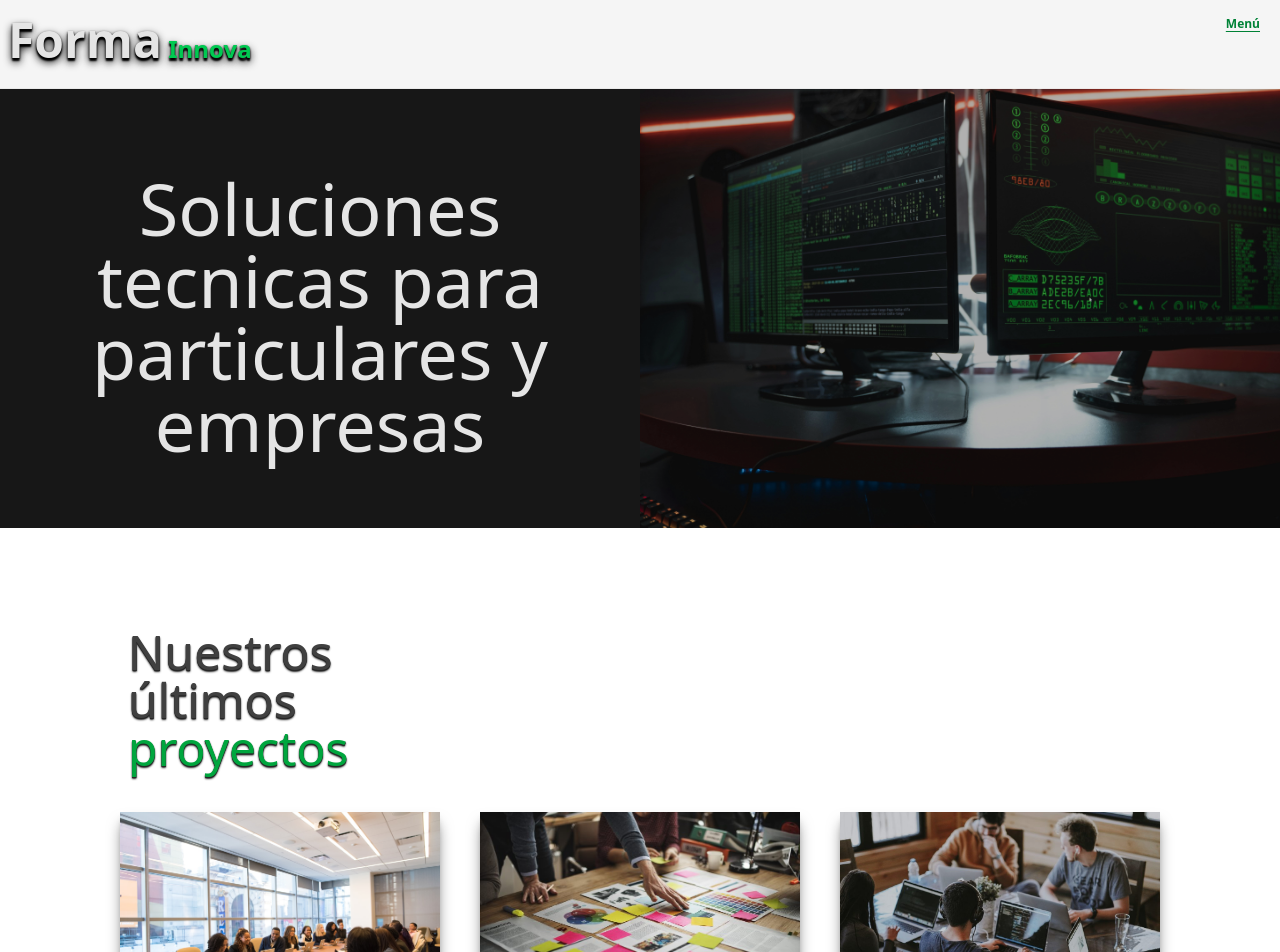
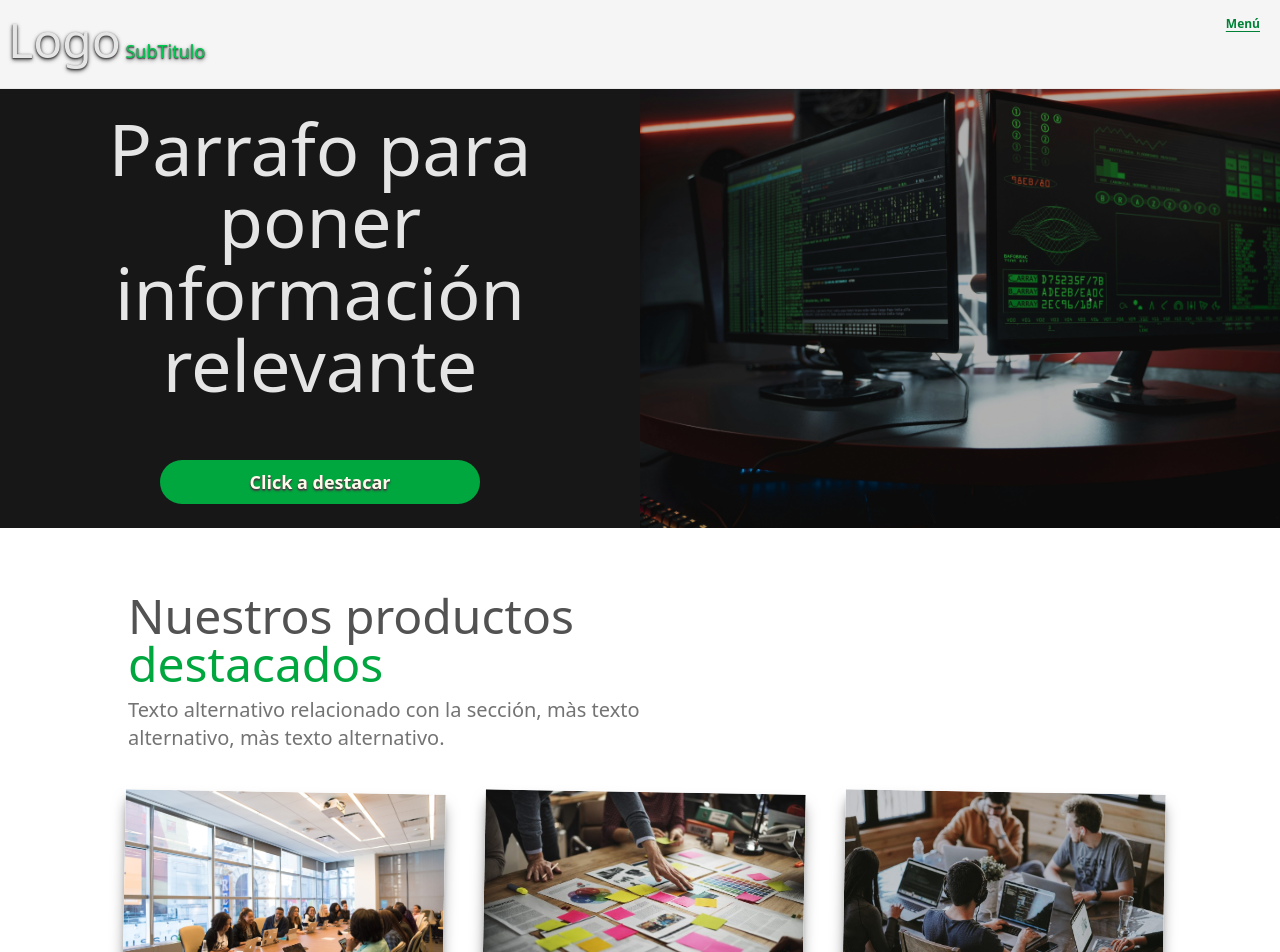
Before and after one commit to cob0003-sketch/prueba-router-dom, a React (Vite) app: page / in a window 1280 px wide. Shown: the top 952 px of the page. Built offline with nearby package versions, Linux system fonts and the light colour scheme.

Commit message:
Añadiendo animaciones a las fotos

```diff
--- a/src/components/Header.tsx
+++ b/src/components/Header.tsx
@@ -37,7 +37,7 @@ export default function Header() {
         <>
             <section className='relative'>
                 <div className='fixed flex flex-row justify-between items-start w-full bg-neutral-100/95 py-2 z-100 top-0 left-0'>
-                    <h1 className='flex-1 text-5xl p-2 pb-4 text-neutral-200 font-bold text-shadow-lg text-shadow-black'>Forma<span className='text-2xl text-green-500'>{' '}Innova</span></h1>
+                    <h1 className='flex-1 text-5xl p-2 pb-4 text-neutral-200 font-semi-bold text-shadow-md text-shadow-neutral-600'>Logo<span className='text-lg text-green-500'>{' '}SubTitulo</span></h1>
                     <div className='flex flex-col  '>
                         <button
                             type='button'
@@ -64,17 +64,18 @@ export default function Header() {
 
 
                 <div className='grid grid-cols-2 mt-22'>
-                    <div className='relative min-h-110 bg-neutral-900'>
+                    <div className='relative min-h-110 bg-neutral-900 flex flex-col items-center justify-center gap-15'>
                         <motion.p
-                            initial={{ opacity: 0, x: 60 }}
-                            animate={{ opacity: 1, x: 0 }}
+                            initial={{ opacity: 0, x: 60}}
+                            animate={{ opacity: 1, x: 0}}
                             transition={{ duration: 3, delay: 0.4, ease: 'easeInOut' }}
-                            className=' text-neutral-200 pt-21 text-center text-7xl'>Soluciones tecnicas para particulares y empresas</motion.p>
+                            className='text-neutral-200 px-6 text-center text-7xl'>Parrafo para poner información relevante</motion.p>
+
+                        <button className='w-1/2 p-2 bg-green-600 text-amber-50 text-lg text-shadow-neutral-700 text-shadow-sm font-bold rounded-4xl'>Click a destacar</button>
                     </div>
 
                     <div className='bg-[url(/img/img-header-pruebas.jpg)] bg-no-repeat bg-cover w-full min-h-110'>
                         <div className='absolute top-0 w-full h-full bg-black/30 px-4 z-10'>
-
                         </div>
                     </div>
                 </div>
--- a/src/views/IndexPage.tsx
+++ b/src/views/IndexPage.tsx
@@ -35,32 +35,37 @@ export default function IndexPage() {
         <div className="flex flex-col items-start">
           <h2
             id="proyectos-heading"
-            className="pl-32 mt-25 text-5xl text-neutral-700 text-shadow-neutral-800 text-shadow-sm">Nuestros
-             <span className="block text-neutral-700">últimos</span>
-             <motion.span
-              initial={{opacity: 0}}
-               whileInView={{opacity:1}}
-                viewport={{once: true, amount: 0.5}}
-                transition={{duration: 3, delay: 0.4, ease:'linear'}}
-                 className="text-green-600 font-medium">proyectos</motion.span></h2>
+            className="pl-32 mt-16 text-5xl text-neutral-600 text-shadow-neutral-400 font-medium">Nuestros
+            <span className="text-neutral-600">{' '}productos</span>
+            <motion.span
+              initial={{ opacity: 0 }}
+              whileInView={{ opacity: 1 }}
+              viewport={{ once: true, amount: 0.5 }}
+              transition={{ duration: 3, delay: 0.4, ease: 'linear' }}
+              className="block text-green-600 font-medium">destacados</motion.span></h2>
+          <p className="w-1/2 pl-32 pt-2 text-xl text-neutral-500">Texto alternativo relacionado con la sección, màs texto alternativo, màs texto alternativo.</p>
           <div className="grid gap-10 w-7/8 md:grid-cols-2 lg:grid-cols-3 md:mx-auto p-10">
             {contenedorProyectos.map((proyecto) => (
               <motion.article
-                initial={{ opacity: 0, x:20}}
-                whileInView={{opacity: 1, x: 0}}
-                viewport={{once: true, amount: 0.4}}
-                transition={{duration: 2, delay: 0.2, ease: 'easeOut'}}
+                initial={{ opacity: 0, x: 20 }}
+                whileInView={{ opacity: 1, x: 0 }}
+                viewport={{ once: true, amount: 0.4 }}
+                transition={{ duration: 2, delay: 0.2, ease: 'easeOut' }}
                 key={proyecto.id}
-                className="shadow-neutral-500 shadow-lg rounded-b-md"
+                className="shadow-neutral-500 shadow-lg rounded-b-md rotate-1 hover:rotate-0 transition-all duration-400 linear"
               >
                 <a
                   href={`${proyecto.enlace}`}
-                  target="blank">
-                  <img
-                    src={`${proyecto.imagen}`}
-                    alt={`Proyecto de ${proyecto.titulo}`}
-                    className="md:max-h-70 w-full object-cover object-center"
-                  />
+                  target="blank"
+
+                >
+                  <div className="overflow-hidden">
+                    <img
+                      src={`${proyecto.imagen}`}
+                      alt={`Proyecto de ${proyecto.titulo}`}
+                      className="md:max-h-70 w-full object-cover object-center hover:scale-110 transition-all duration-300 ease-linear"
+                    />
+                  </div>
                   <div className="flex flex-col gap-3 p-5">
                     <p className="text-sm">{proyecto.fecha}</p>
                     <h3 className="text-xl md:text-3xl lg:text-4xl text-neutral-800 tracking-wide text-shadow-sm text-shadow-violet-200 underline underline-offset-5">{proyecto.titulo}</h3>
```
